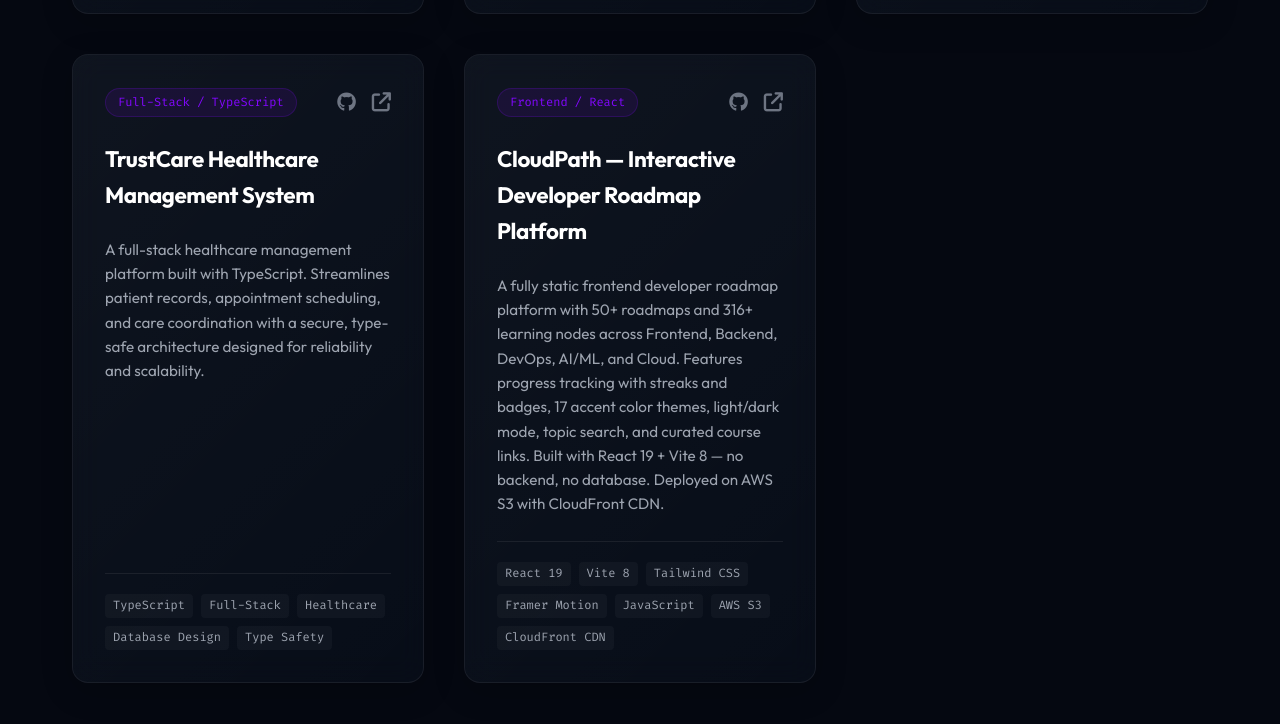
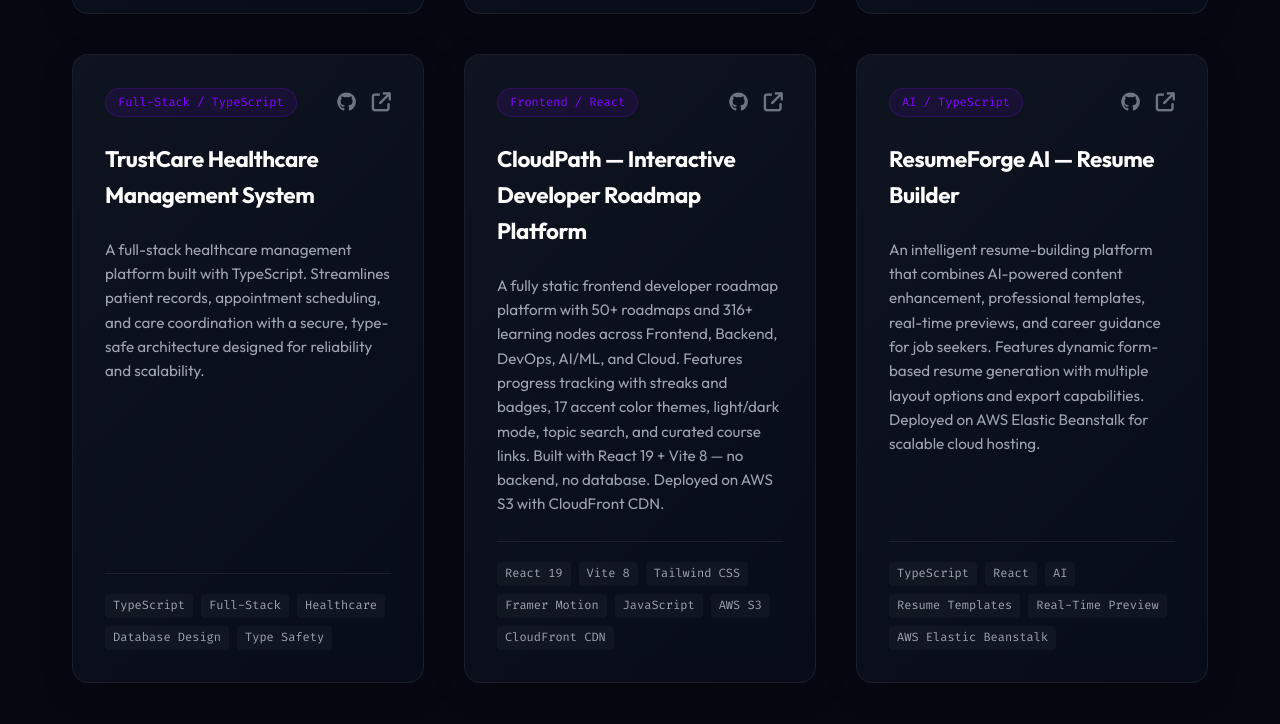
Before and after one commit to Aveek29/aveekcloud.tech, a website: page index.html in a window 1280 px wide. Shown: the part 4116-4840 px from the top of the page. Drawn offline with Linux system fonts and the light colour scheme; animation ran at ten frames a second.

Commit message:
Addition to exisitinf CodeBase

```diff
--- a/index.html
+++ b/index.html
@@ -627,6 +627,32 @@
             <li>CloudFront CDN</li>
           </ul>
         </article>
+        <article class="glass-card project-card glow-cyan">
+          <div class="project-meta">
+            <span class="project-tag">AI / TypeScript</span>
+            <div class="project-links">
+              <a href="https://github.com/Aveek29/Resume-Builder" target="_blank" rel="noopener noreferrer"
+                aria-label="GitHub"><i class="fa-brands fa-github"></i></a>
+              <a href="http://aveek.ap-south-1.elasticbeanstalk.com" target="_blank" rel="noopener noreferrer"
+                aria-label="Live Demo"><i class="fa-solid fa-arrow-up-right-from-square"></i></a>
+            </div>
+          </div>
+          <h3 class="project-title">ResumeForge AI — Resume Builder</h3>
+          <p class="project-desc">
+            An intelligent resume-building platform that combines AI-powered content enhancement, professional
+            templates, real-time previews, and career guidance for job seekers. Features dynamic form-based resume
+            generation with multiple layout options and export capabilities. Deployed on AWS Elastic Beanstalk for
+            scalable cloud hosting.
+          </p>
+          <ul class="project-tech">
+            <li>TypeScript</li>
+            <li>React</li>
+            <li>AI</li>
+            <li>Resume Templates</li>
+            <li>Real-Time Preview</li>
+            <li>AWS Elastic Beanstalk</li>
+          </ul>
+        </article>
       </div>
     </section>
 
```
Also changed, not shown: cv-report.html (+9 -0 lines).
